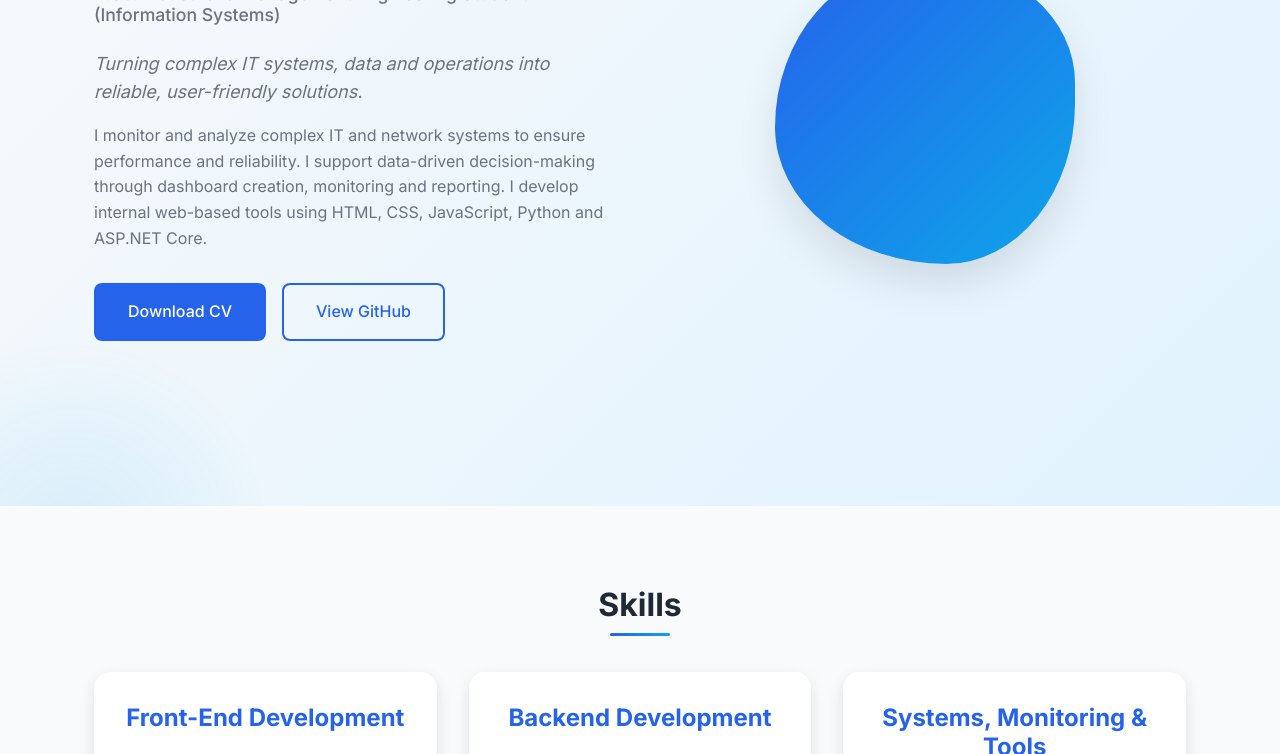
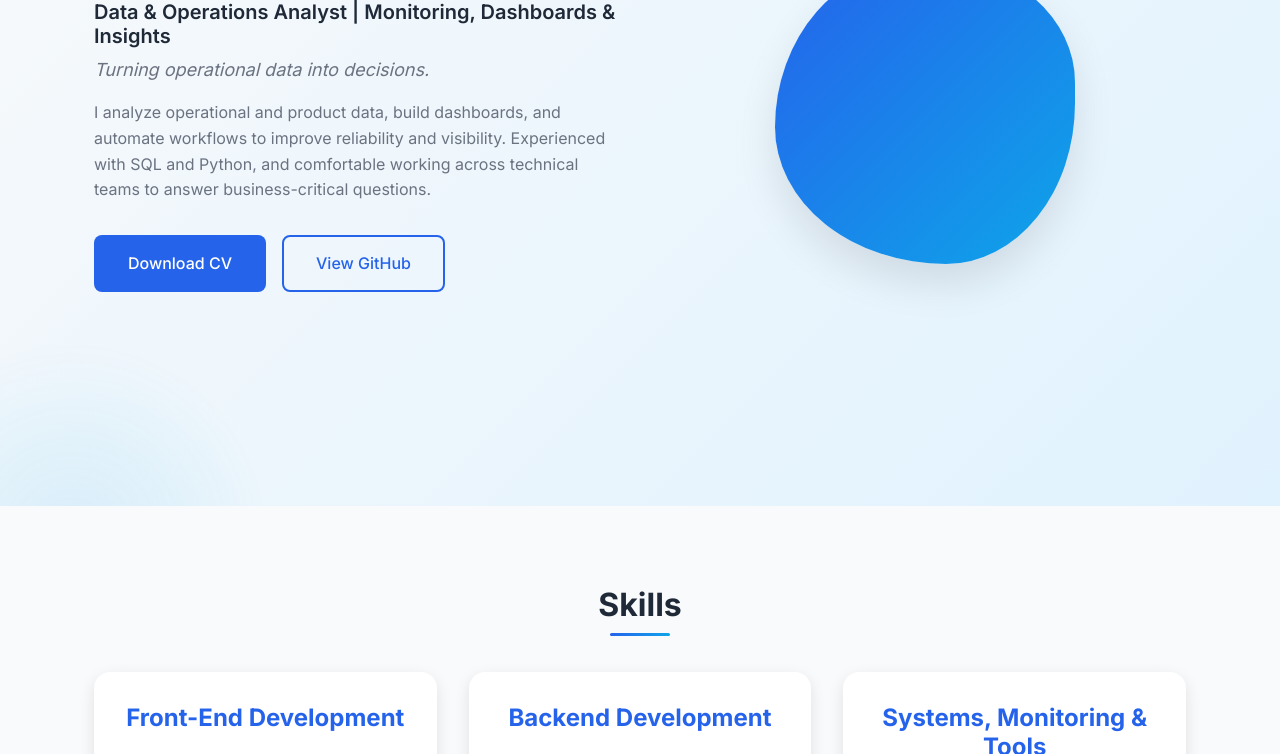
Before and after one commit to roeisarid1/Portfolio-website, a plain HTML site: page index.html in a window 1280 px wide. Shown: the part 294-1048 px from the top of the page. Drawn offline with Linux system fonts and the light colour scheme.

Commit message:
first part

```diff
--- a/index.html
+++ b/index.html
@@ -56,22 +56,16 @@
               Hi, I'm <span class="home__title-color">Roei Sarid</span>
             </h1>
             <h2 class="home__subtitle">
-              IT & Operations Analyst | NOC & Systems Monitoring
+              Data & Operations Analyst | Monitoring, Dashboards & Insights
             </h2>
-            <h3 class="home__subtitle-secondary">
-              B.Sc. Industrial & Management Engineering Student (Information
-              Systems)
-            </h3>
             <p class="home__description">
-              Turning complex IT systems, data and operations into reliable,
-              user-friendly solutions.
+              Turning operational data into decisions.
             </p>
             <p class="home__text">
-              I monitor and analyze complex IT and network systems to ensure
-              performance and reliability. I support data-driven decision-making
-              through dashboard creation, monitoring and reporting. I develop
-              internal web-based tools using HTML, CSS, JavaScript, Python and
-              ASP.NET Core.
+              I analyze operational and product data, build dashboards, and
+              automate workflows to improve reliability and visibility.
+              Experienced with SQL and Python, and comfortable working across
+              technical teams to answer business-critical questions.
             </p>
             <div class="home__buttons">
               <a
```
